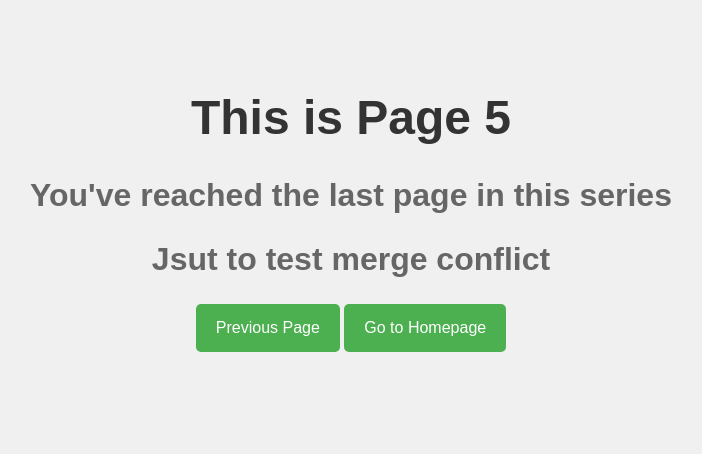
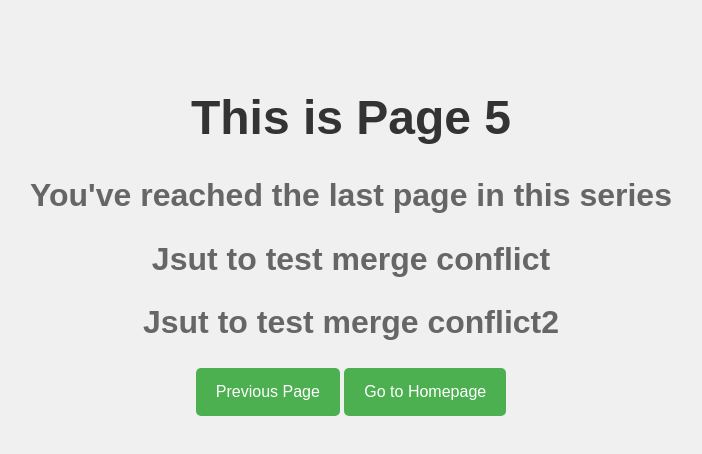
Before and after one commit to vinceinstructor/web-app-2, a plain HTML site: page page5.html in a window 1280 px wide. Shown: the whole page, without its empty margins (289-991 px from the left). Drawn offline with Linux system fonts and the light colour scheme.

Commit message:
merge update update on page5.html

```diff
--- a/page5.html
+++ b/page5.html
@@ -9,6 +9,7 @@
     <h1>This is Page 5</h1>
     <h2>You've reached the last page in this series</h2>
     <h2>Jsut to test merge conflict</h2>
+    <h2>Jsut to test merge conflict2</h2>
     <button onclick="location.href='page4.html';">Previous Page</button>
     <button onclick="location.href='index.html';">Go to Homepage</button>
 </body>
```
